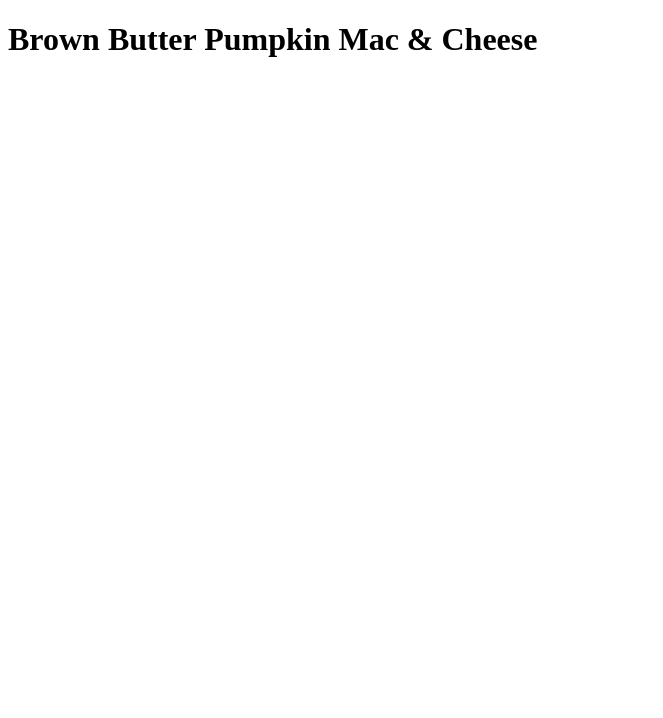
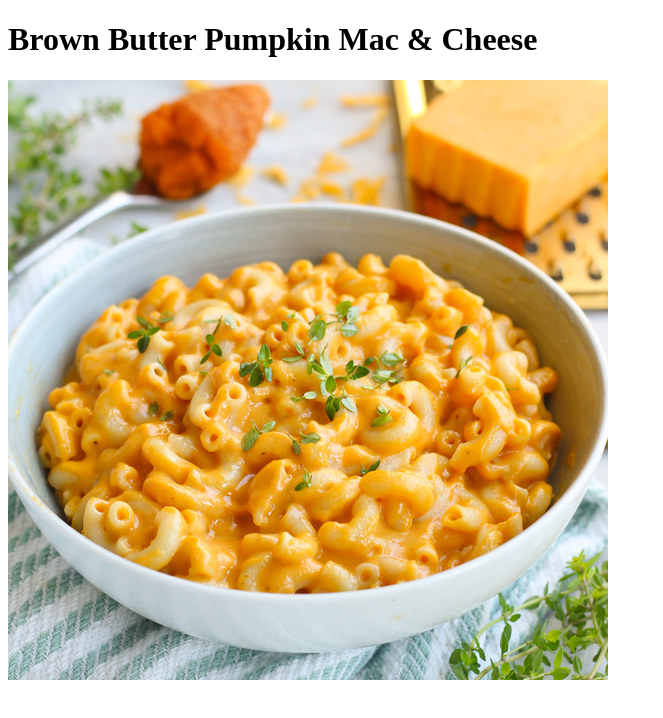
Before and after one commit to Voidspawn14/odin-recipes, a plain HTML site: page recipes/pumpkin-mac-and-cheese.html in a window 1280 px wide. Shown: the whole page, without its empty margins (0-663 px from the left). Drawn offline with Linux system fonts and the light colour scheme.

Commit message:
Add picture of recipe to page

```diff
--- a/recipes/pumpkin-mac-and-cheese.html
+++ b/recipes/pumpkin-mac-and-cheese.html
@@ -6,5 +6,6 @@
 </head>
 <body>
     <h1>Brown Butter Pumpkin Mac & Cheese</h1>
+    <img src="../images/mac-and-cheese.jpeg" alt="Brown Butter Pumpkin Mac & Cheese">
 </body>
 </html>
```
